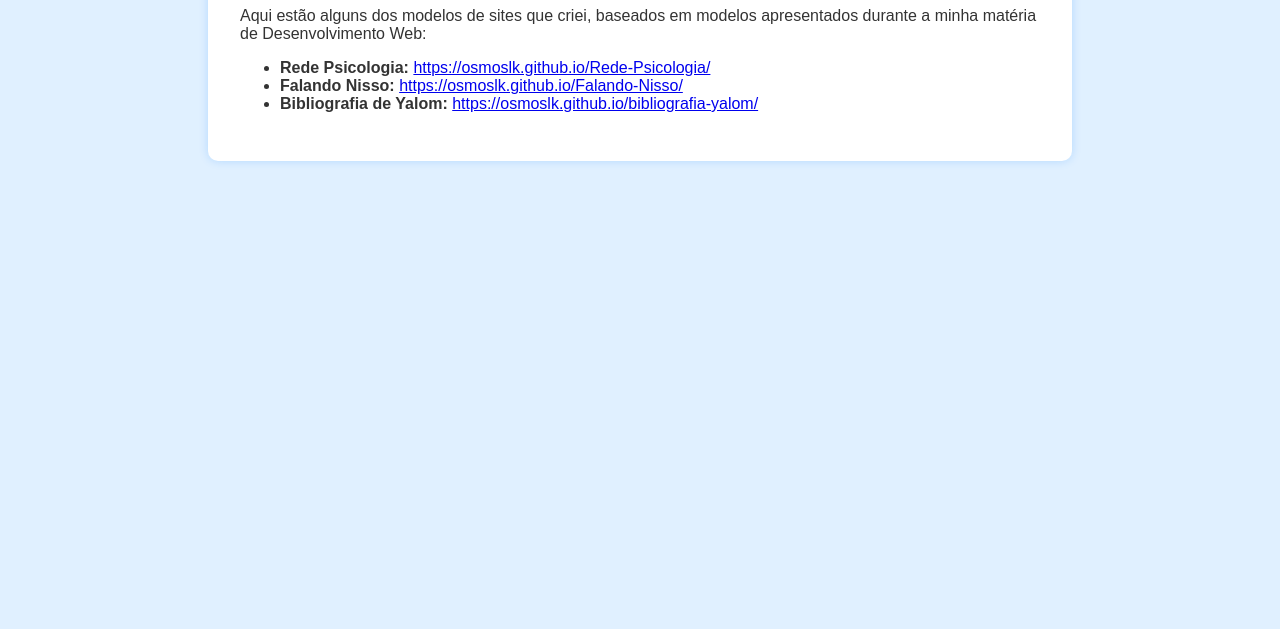
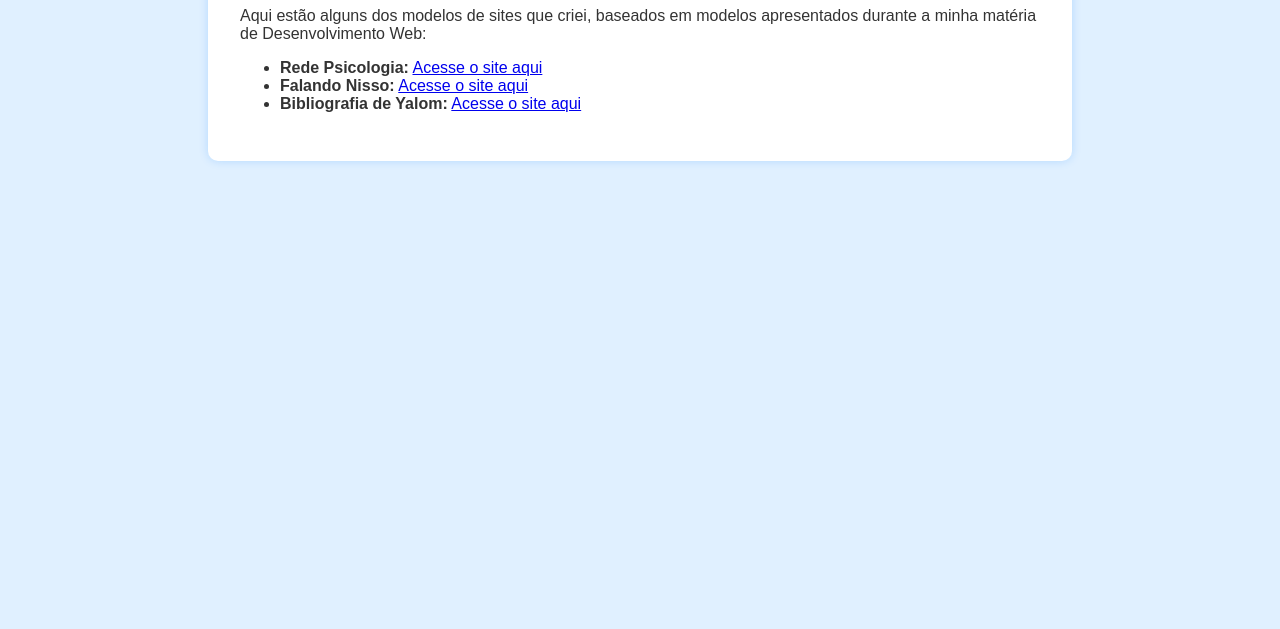
Before and after one commit to osmoslk/Wallison-Lucas, a plain HTML site: page portfolio.html in a window 1280 px wide. Shown: the part 171-800 px from the top of the page. Drawn offline with Linux system fonts and the light colour scheme.

Commit message:
Auteração 01
Alterando a exibição dos URLs

```diff
--- a/portfolio.html
+++ b/portfolio.html
@@ -16,22 +16,21 @@
     <ul>
       <li>
         <strong>Rede Psicologia:</strong>
-        <a href="https://osmoslk.github.io/Rede-Psicologia/" target="_blank">
-          https://osmoslk.github.io/Rede-Psicologia/
+        <a href="https://osmoslk.github.io/Rede-Psicologia/" target="_blank"> Acesse o site aqui
         </a>
       </li>
 
       <li>
         <strong>Falando Nisso:</strong>
         <a href="https://osmoslk.github.io/Falando-Nisso/" target="_blank">
-          https://osmoslk.github.io/Falando-Nisso/
+          Acesse o site aqui
         </a>
       </li>
 
       <li>
         <strong>Bibliografia de Yalom:</strong>
         <a href="https://osmoslk.github.io/bibliografia-yalom/" target="_blank">
-          https://osmoslk.github.io/bibliografia-yalom/
+          Acesse o site aqui
         </a>
       </li>
     </ul>
```
